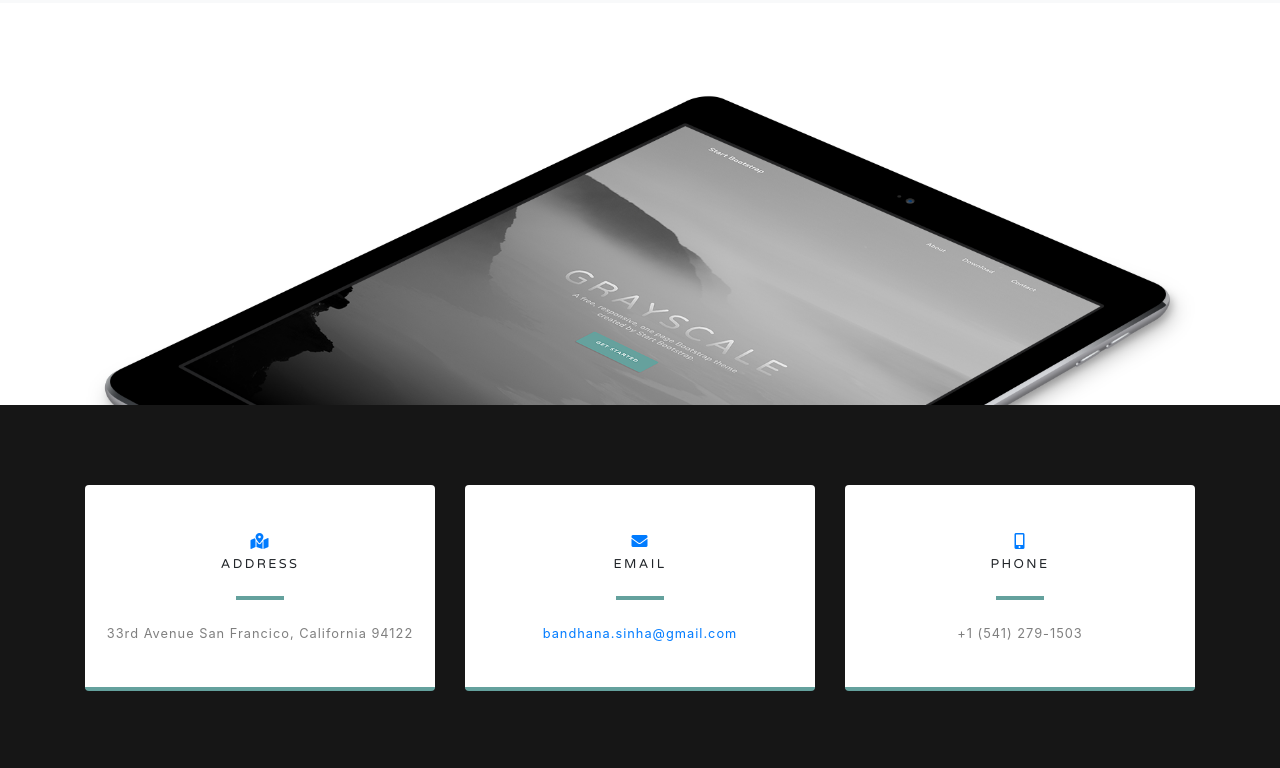
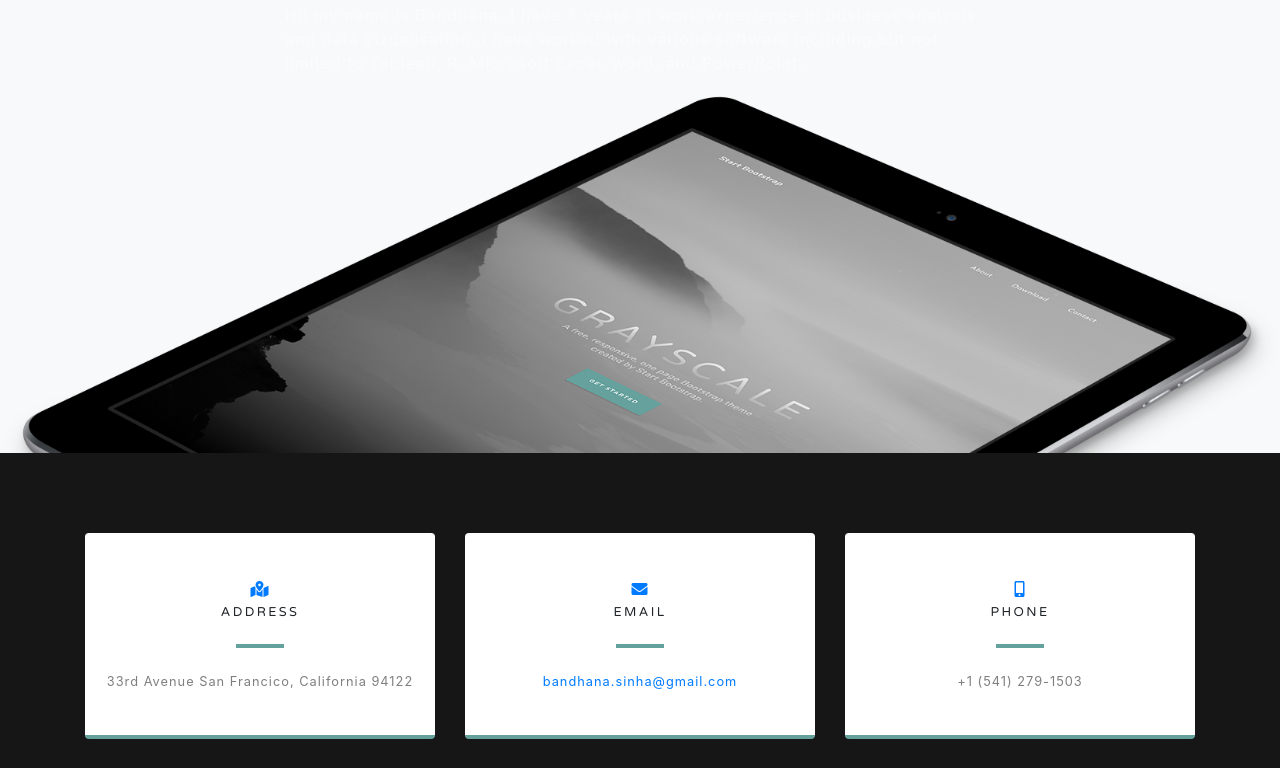
Before and after one commit to bandhanasinha29/bandhanasinha29.github.io, a website with bundled scripts: page index.html in a window 1280 px wide. Shown: the part 3046-3814 px from the top of the page. Built offline with nearby package versions, Linux system fonts and the light colour scheme.

Commit message:
Update index.html

```diff
--- a/index.html
+++ b/index.html
@@ -62,7 +62,6 @@
       </div>
     </div>
   </header>
-
   <!-- About Section -->
   <section id="about" class="about-section text-center">
     <div class="container">
@@ -132,9 +131,8 @@
   </section>
 
   <!-- Recommendation section -->
-  <section id="Recommendation" class="Recommendation-section text-center">
+    <section id="Recommendation" class="Recommendation-section bg-light">
     <div class="container">
-      <div class="row">
         <div class="col-lg-8 mx-auto">
           <p class="text-white-50">Hi! my name is Bandhana. I have 4 years of work experience in business analysis and data vizualisation. I have worked with various software including but not limited to Tableau, R, Microsoft Excel, word, and PowerPoint.</p>
         </div>
```
